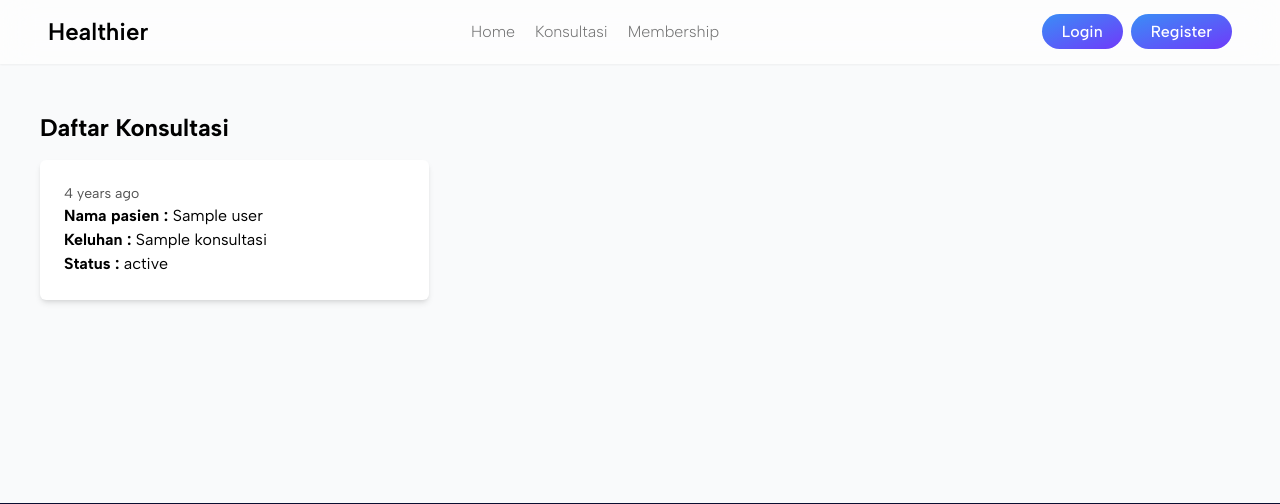
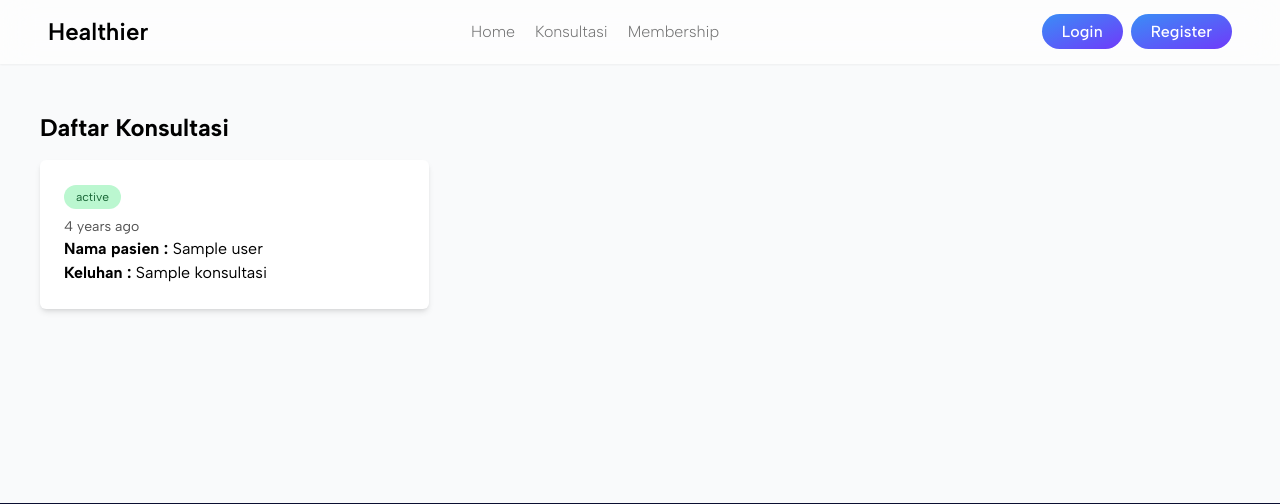
Before and after one commit to ardianilyas/healthier, a Laravel app: template resources/views/balasan/index.blade.php in a window 1280 px wide. Shown: the top 504 px of the page. Run offline with Laravel 12, Linux system fonts and the light colour scheme; the template is opened without the code that fills it: most values are stand-ins (such as "Sample title", 1, 10 or a date in 2020); style sheets or scripts are compiled from the project's sources; some libraries are stand-ins or nearby versions.

Commit message:
update: balasan view

```diff
--- a/resources/views/balasan/index.blade.php
+++ b/resources/views/balasan/index.blade.php
@@ -7,10 +7,17 @@
         @forelse ($consultation as $konsultasi)
             <x-card>
                 <a href="{{ route('konsultasi.detail', $konsultasi->id) }}">
+                    <span class="mb-2 inline-flex">
+                        @if ($konsultasi->status === 'belum dibalas')
+                            <p class="inline-flex text-xs px-3 py-1 rounded-full bg-red-200 text-red-800">{{ $konsultasi->status }}</p>
+                        @else
+                            <p class="inline-flex text-xs px-3 py-1 rounded-full bg-green-200 text-green-800">{{ $konsultasi->status }}</p>
+                        @endif
+                    </span>
                     <p class="text-sm text-neutral-600">{{ $konsultasi->created_at->diffForHumans() }}</p>
                     <p><b>Nama pasien :</b> {{ $konsultasi->user->name }}</p>
-                    <p href="" class="line-clamp-3"><b>Keluhan : </b>{{ $konsultasi->konsultasi }}</p>
-                    <p><b>Status : </b>{{ $konsultasi->status }}</p>
+                    <p class="line-clamp-3"><b>Keluhan : </b>{{ $konsultasi->konsultasi }}</p>
+                    {{-- <p><b>Status : </b>{{ $konsultasi->status }}</p> --}}
                 </a>
             </x-card>
         @empty
```
